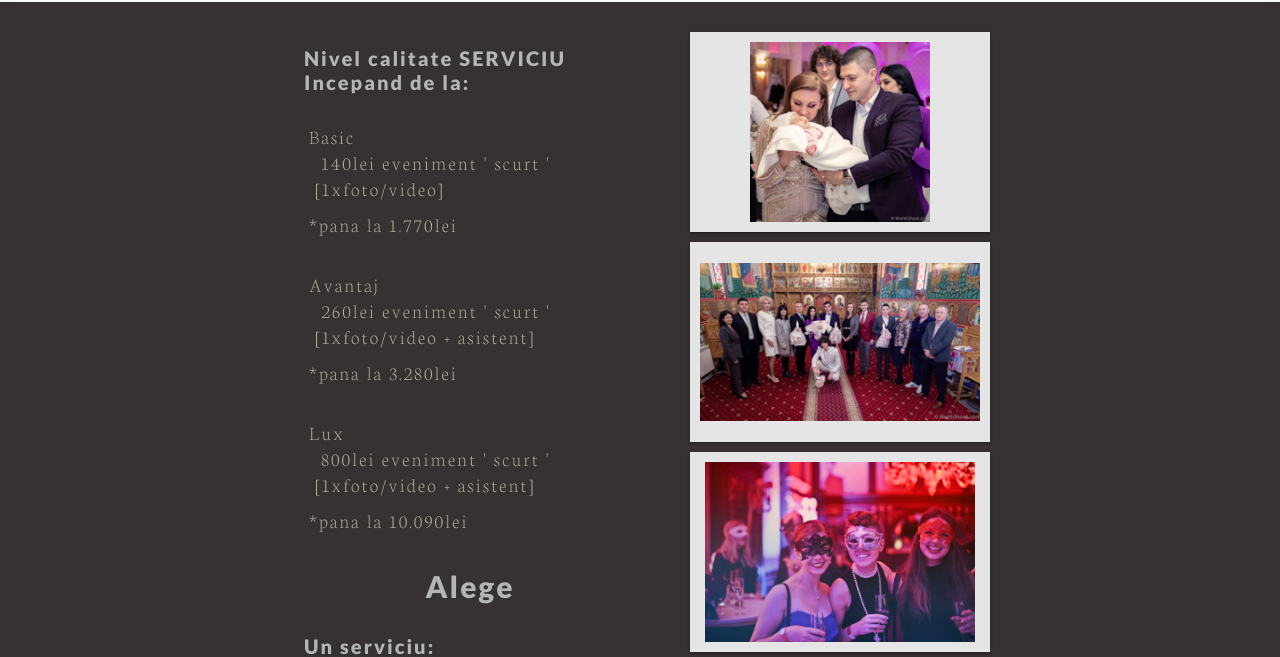
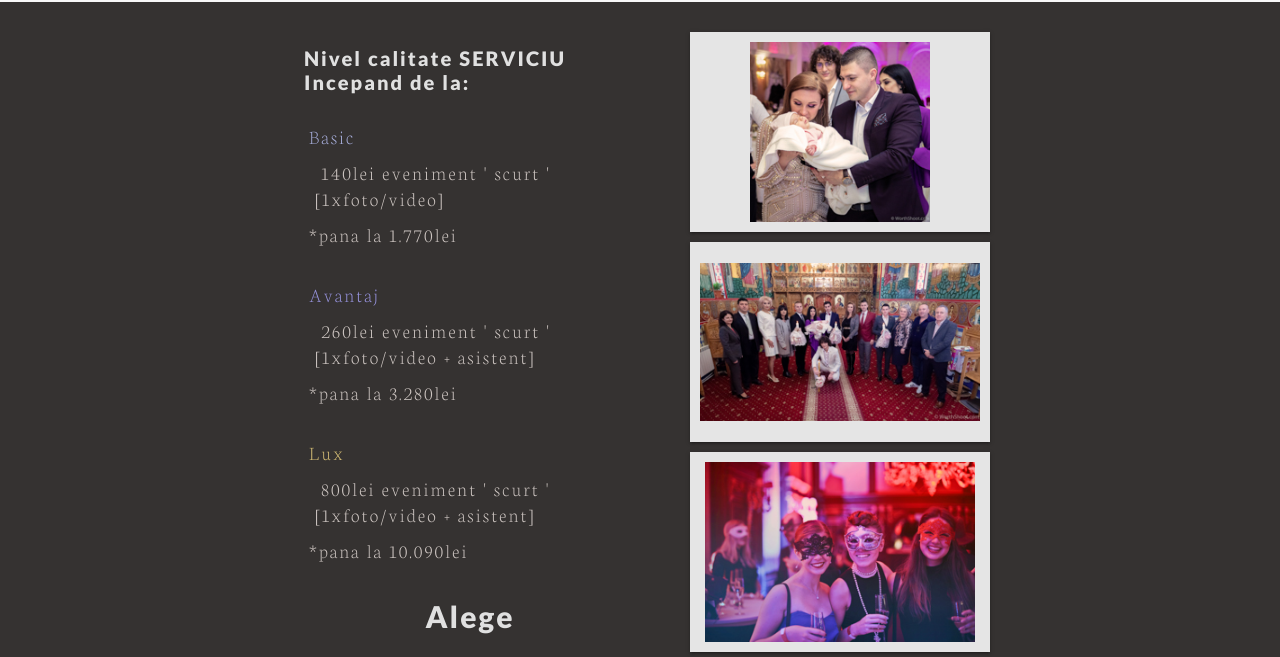
Before and after one commit to CiobanAlin/worthshoot, a plain HTML site: page index.html in a window 1280 px wide. Shown: the part 162-819 px from the top of the page. Drawn offline with Linux system fonts and the light colour scheme.

Commit message:
Update index.html

```diff
--- a/index.html
+++ b/index.html
@@ -211,19 +211,20 @@
 
         .form {
             padding: 20px;
-            /* yellow #B4ADA0 */
-            /* red #490016 */
-            /* purple #3A0011 */
         }
 
         .form>div {
-            color: #B5B5B4;
+            /* color: #D6D6D6; */
+            /* 16 */
+            color: #E0E0E0;
+            /* Titlu 12 */
             padding: 10px;
         }
 
         .form>div>div {
             font-family: 'Neuton', serif;
-            color: #B4ADA0;
+            color: #CCC4C0;
+            /* Normal 20 */
             font-weight: 200;
             padding: 5px;
         }
@@ -235,6 +236,23 @@
             text-transform: uppercase;
         }
 
+        /* culori */
+        .basic {
+            color: #A5ABD6 !important;
+            /* Basic 16 */
+        }
+
+        .avantaj {
+            color: #9793DB !important;
+            /* Advantaj 14 Bun */
+        }
+
+        .lux {
+            color: #D1BA75 !important;
+            /* Lux 18 */
+        }
+
+        /* galerie */
         .gallery {
             padding: 10px;
         }
@@ -385,18 +403,19 @@
             <div>Nivel calitate SERVICIU
                 <br> Incepand de la:</div>
             <div>
-                <div>Basic
-                    <br>&nbsp;
-                    140lei eveniment ' scurt ' &nbsp;[1xfoto/video]</div>
+                <div class="basic">Basic</div>
+                <div>&nbsp;
+                    140lei eveniment ' scurt '
+                    &nbsp;[1xfoto/video]</div>
                 <div>*pana la 1.770lei</div>
                 <br>
-                <div>Avantaj
-                    <br>&nbsp;
+                <div class="avantaj">Avantaj</div>
+                <div>&nbsp;
                     260lei eveniment ' scurt ' &nbsp;[1xfoto/video + asistent]</div>
                 <div>*pana la 3.280lei</div>
                 <br>
-                <div>Lux
-                    <br>&nbsp;
+                <div class="lux">Lux</div>
+                <div>&nbsp;
                     800lei eveniment ' scurt ' &nbsp;[1xfoto/video + asistent]</div>
                 <div>*pana la 10.090lei</div>
             </div>
```
